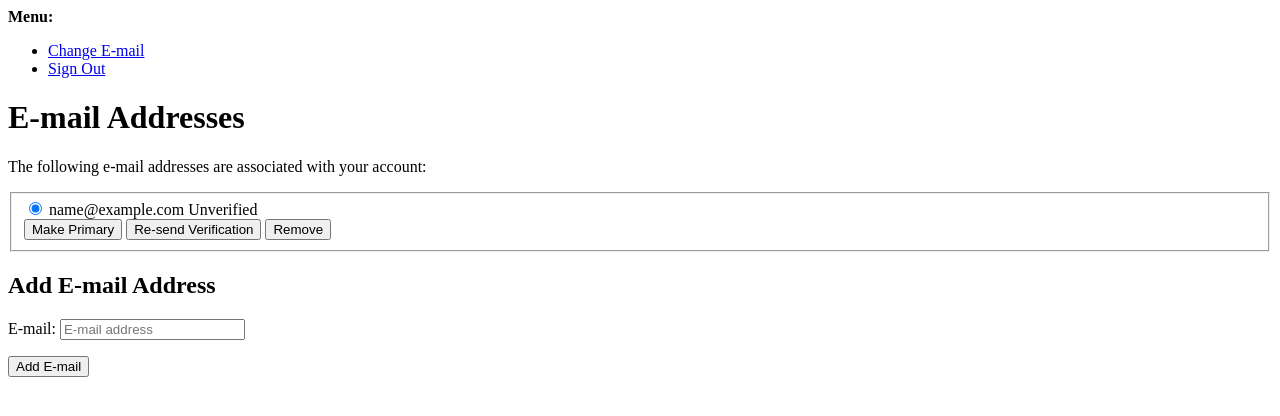
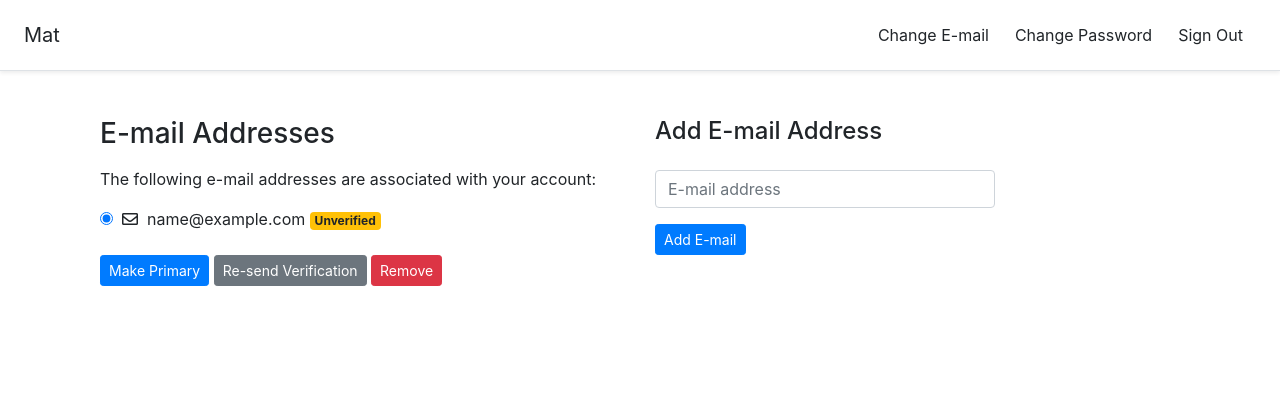
Before and after one commit to oneschilling/mat, a Django app: a page that, after the commit, uses prj/templates/nav.html in a window 1280 px wide. Shown: the top 416 px of the page. Run offline with Django 3.2, Linux system fonts and the light colour scheme; the visitor is signed in with stand-in values (Sample User, id 1); data comes from the database, SQL or seed files in the repository; some libraries are stand-ins or nearby versions.

Commit message:
Added custom allauth password change and email management forms in bootstrap 4 styling, restyled messages to use bootstrap toasts, and added font awesome.

```diff
--- a/prj/forms.py
+++ b/prj/prj/forms.py
@@ -59,3 +59,31 @@
 
         self.fields['password1'].label = False
         self.fields['password2'].label = False
+
+
+class CustomChangePasswordForm(forms.ChangePasswordForm):
+    """
+    Custom change password from that removes the labels from the form.
+
+    """
+
+    def __init__(self, *args, **kwargs):
+        super(CustomChangePasswordForm, self).__init__(*args, **kwargs)
+        self.helper = FormHelper(self)
+
+        self.fields['oldpassword'].label = False
+        self.fields['password1'].label = False
+        self.fields['password2'].label = False
+
+
+class CustomAddEmailForm(forms.AddEmailForm):
+    """
+    Custom add email form that removes the labels from the form.
+
+    """
+
+    def __init__(self, *args, **kwargs):
+        super(CustomAddEmailForm, self).__init__(*args, **kwargs)
+        self.helper = FormHelper(self)
+
+        self.fields['email'].label = False
--- a/prj/static/css/base.css
+++ b/prj/static/css/base.css
@@ -1,3 +1,3 @@
 .container {
-    padding: 60px 15px 0;
+    padding: 15px 15px 0;
 }
--- /dev/null
+++ b/prj/templates/allauth/account/email.html
@@ -0,0 +1,84 @@
+{% extends "base.html" %}
+
+{% load i18n %}
+{% load crispy_forms_tags %}
+
+{{% block head_title %}{% trans "Account" %}{% endblock %}
+
+{% block content %}
+
+<div class="container">
+    <div class="row">
+        <div class="col-6">
+
+            <h1 class="h3 mb-3">{% trans "E-mail Addresses" %}</h1>
+            {% if user.emailaddress_set.all %}
+            <p>{% trans 'The following e-mail addresses are associated with your account:' %}</p>
+
+            <form action="{% url 'account_email' %}" class="email_list" method="post">
+            {% csrf_token %}
+            <fieldset class="blockLabels">
+
+            {% for emailaddress in user.emailaddress_set.all %}
+                <div class="ctrlHolder">
+                    <label for="email_radio_{{forloop.counter}}" class="{% if emailaddress.primary %}primary_email{%endif%}">
+
+                        <input id="email_radio_{{forloop.counter}}" type="radio" name="email" {% if emailaddress.primary or user.emailaddress_set.count == 1 %}checked="checked"{%endif %} value="{{emailaddress.email}}"/>
+                        &nbsp;<i class="far fa-envelope"></i>&nbsp;
+                        {{ emailaddress.email }}
+                        {% if emailaddress.verified %}
+                            <span class="badge badge-success">{% trans "Verified" %}</span>
+                        {% else %}
+                            <span class="badge badge-warning">{% trans "Unverified" %}</span>
+                        {% endif %}
+                        {% if emailaddress.primary %}<span class=" badge badge-primary">{% trans "Primary" %}</span>{% endif %}
+                    </label>
+                </div>
+            {% endfor %}
+
+            <div class="buttonHolder mt-3">
+                <button class="btn btn-sm btn-primary secondaryAction" type="submit" name="action_primary" >{% trans 'Make Primary' %}</button>
+                <button class="btn btn-sm btn-secondary secondaryAction" type="submit" name="action_send" >{% trans 'Re-send Verification' %}</button>
+                <button class="btn btn-sm btn-danger primaryAction" type="submit" name="action_remove" >{% trans 'Remove' %}</button>
+            </div>
+
+            </fieldset>
+            </form>
+
+            {% else %}
+            <p><strong>{% trans 'Warning:'%}</strong> {% trans "You currently do not have any e-mail address set up. You should really add an e-mail address so you can receive notifications, reset your password, etc." %}</p>
+
+            {% endif %}
+        </div>
+        <div class="col-4">
+
+            <h2 class="h4 mb-4">{% trans "Add E-mail Address" %}</h2>
+
+            <form method="post" action="{% url 'account_email' %}" class="add_email">
+                {% csrf_token %}
+                {{ form|crispy }}
+                <button class="btn btn-sm btn-primary" name="action_add" type="submit">{% trans "Add E-mail" %}</button>
+            </form>
+
+        </div>
+    </div>
+</div>
+
+{% endblock %}
+
+
+{% block extra_body %}
+    <script type="text/javascript">
+    (function() {
+      var message = "{% trans 'Do you really want to remove the selected e-mail address?' %}";
+      var actions = document.getElementsByName('action_remove');
+      if (actions.length) {
+        actions[0].addEventListener("click", function(e) {
+          if (! confirm(message)) {
+            e.preventDefault();
+          }
+        });
+      }
+    })();
+    </script>
+{% endblock %}
--- a/prj/templates/base.html
+++ b/prj/templates/base.html
@@ -9,6 +9,7 @@
 
     <!-- Bootstrap CSS -->
     <link rel="stylesheet" href="https://stackpath.bootstrapcdn.com/bootstrap/4.4.1/css/bootstrap.min.css" integrity="sha384-Vkoo8x4CGsO3+Hhxv8T/Q5PaXtkKtu6ug5TOeNV6gBiFeWPGFN9MuhOf23Q9Ifjh" crossorigin="anonymous">
+    <link rel="stylesheet" href="https://cdnjs.cloudflare.com/ajax/libs/font-awesome/5.12.1/css/all.min.css">
 
     {% block base_css %}
     <link rel="stylesheet" href="{% static 'css/base.css' %}" crossorigin="anonymous">
@@ -32,12 +33,19 @@
         {% block extra_body %}
         {% endblock %}
 
-    </main><!-- /.container -->
+    </main>
 
-    <!-- Optional JavaScript -->
     <!-- jQuery first, then Popper.js, then Bootstrap JS -->
     <script src="https://code.jquery.com/jquery-3.4.1.slim.min.js" integrity="sha384-J6qa4849blE2+poT4WnyKhv5vZF5SrPo0iEjwBvKU7imGFAV0wwj1yYfoRSJoZ+n" crossorigin="anonymous"></script>
     <script src="https://cdn.jsdelivr.net/npm/popper.js@1.16.0/dist/umd/popper.min.js" integrity="sha384-Q6E9RHvbIyZFJoft+2mJbHaEWldlvI9IOYy5n3zV9zzTtmI3UksdQRVvoxMfooAo" crossorigin="anonymous"></script>
     <script src="https://stackpath.bootstrapcdn.com/bootstrap/4.4.1/js/bootstrap.min.js" integrity="sha384-wfSDF2E50Y2D1uUdj0O3uMBJnjuUD4Ih7YwaYd1iqfktj0Uod8GCExl3Og8ifwB6" crossorigin="anonymous"></script>
+    <script type="text/javascript">
+        $(document).ready(function(){
+            $('.toast').toast('show');
+        });
+    </script>
+    <!-- Optional JavaScript -->
+    {% block extra_js %}
+    {% endblock %}
   </body>
 </html>
--- a/prj/templates/messages.html
+++ b/prj/templates/messages.html
@@ -1,9 +1,27 @@
 {% if messages %}
-<div >
-    {% for message in messages %}
-    <div class="alert alert-{% if message.tags %}{{ message.tags }}{% endif %}" role="alert">
-      {{ message }}
+
+<div class="position-absolute w-100 d-flex flex-column p-4">
+    <div aria-live="polite" aria-atomic="true" style="position: relative; min-height: 200px;">
+        <!-- Position it -->
+        <div style="position: absolute; top: 0; right: 0;">
+            {% for message in messages %}
+
+                <div class="toast" role="alert" aria-live="alert" aria-atomic="true" data-autohide="false">
+                    <div class="toast-header">
+                        <strong class="mr-auto text-{% if message.tags %}{{ message.tags }}{% endif %}">Notification</strong>
+                        <small class="text-muted"></small>
+                        <button type="button" class="ml-2 mb-1 close" data-dismiss="toast" aria-label="Close">
+                            <span aria-hidden="true">×</span>
+                        </button>
+                    </div>
+                    <div class="toast-body">
+                        {{ message }}
+                    </div>
+                </div>
+
+            {% endfor %}
+        </div>
     </div>
-    {% endfor %}
-    <br>
+</div>
+
 {% endif %}
--- a/prj/templates/nav.html
+++ b/prj/templates/nav.html
@@ -8,6 +8,7 @@
   </nav>
   {% if user.is_authenticated %}
     <a class="btn" href="{% url 'account_email' %}">Change E-mail</a>
+    <a class="btn" href="{% url 'account_change_password' %}">Change Password</a>
     <a class="btn" href="{% url 'account_logout' %}">Sign Out</a>
   {% else %}
     <a class="btn" href="{% url 'account_login' %}">Sign in</a>
```
Also changed, not shown: prj/prj/settings.py (+6 -4 lines), prj/templates/allauth/account/password_change.html (added, +25 -0 lines).
